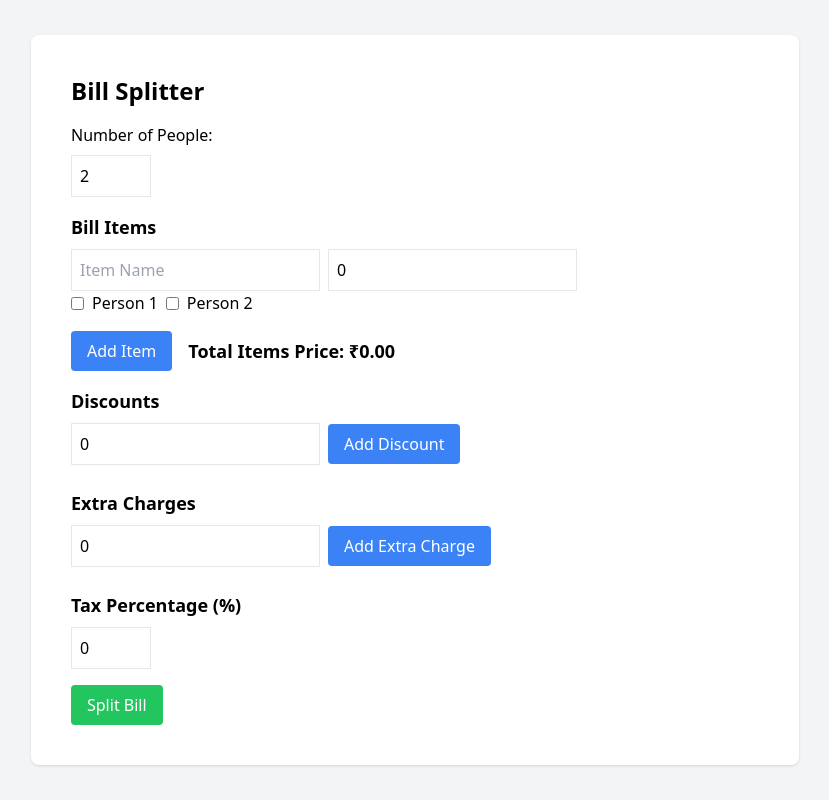
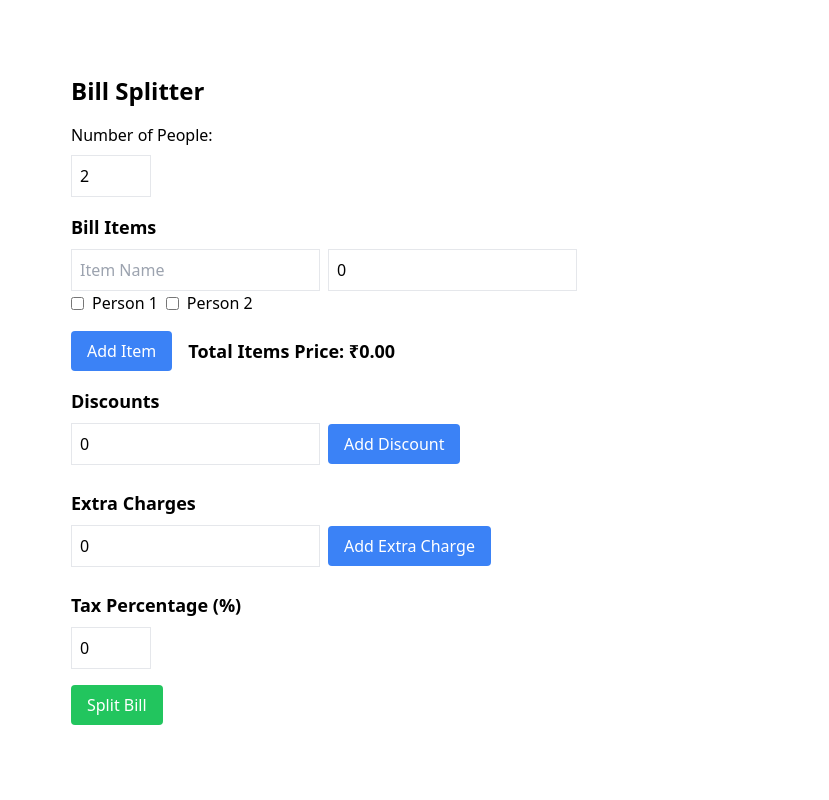
Before and after one commit to sakshgupta/BillSplitter, a React (Vite) app: page / in a window 1280 px wide. Shown: the whole page, without its empty margins (225-1054 px from the left). Built offline with nearby package versions, Linux system fonts and the light colour scheme.

Commit message:
changed UI

```diff
--- a/src/App.jsx
+++ b/src/App.jsx
@@ -1,12 +1,9 @@
-import { useState } from "react";
 import BillSplitter from "./pages/billSplitter";
 
 function App() {
-  const [count, setCount] = useState(0);
-
   return (
-    <div className="min-h-screen bg-gray-100 flex items-center justify-center">
-      <div className="w-full max-w-3xl bg-white rounded-lg shadow p-6">
+    <div className="min-h-screen bg-white flex items-center justify-center">
+      <div className="w-full max-w-3xl p-6">
         <BillSplitter />
       </div>
     </div>
```
